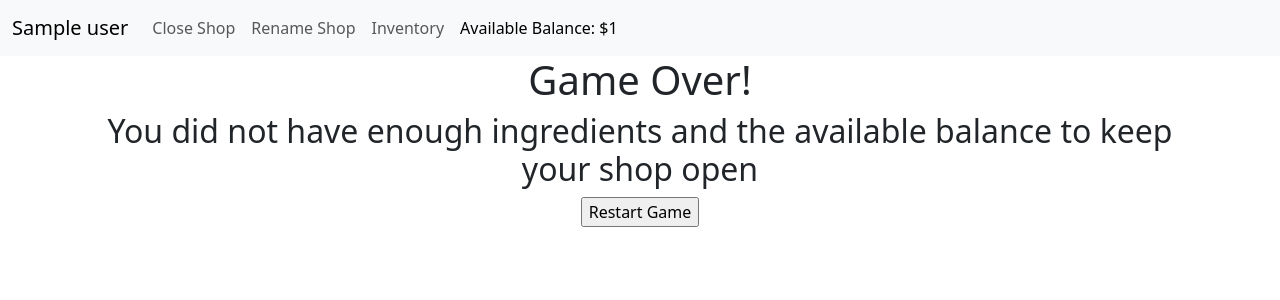
After one commit to Nic0cava/Flask-Coffee-Shop-App-Game, a Flask app: page /game_over in a window 1280 px wide. The commit adds this page. Shown: the top 300 px of the page. Run offline with Flask 3, Linux system fonts and the light colour scheme; the visitor is signed in with stand-in values (Sample User, id 1).

Commit message:
added more functionality and finished up the overall game loop

```diff
--- a/app.py
+++ b/app.py
@@ -17,6 +17,9 @@ class ShopNameForm(FlaskForm):
     name = StringField("Enter Name:")
     submit = SubmitField('Submit')
 
+class RestartForm(FlaskForm):
+    restart = SubmitField('Restart Game')
+
 class OpenForm(FlaskForm):
     submit = SubmitField("Open Shop")
 
@@ -29,12 +32,15 @@ class ContinueAnywayForm(FlaskForm):
 class CancelForm(FlaskForm):
     cancel = SubmitField("Cancel")
 
+class ContinuePlayingForm(FlaskForm):
+    continue_playing = SubmitField("Continue Playing")
+
 class BuyForm(FlaskForm):
     buy = SubmitField("Buy Inventory")
 
 class AddToCartForm(FlaskForm):
-    coffee_units = IntegerField('Coffee(250g/$16.90): ', validators=[InputRequired(), NumberRange(min=0, max=10)])
-    milk_units = IntegerField('Milk(1800ml/$4.24): ', validators=[InputRequired(), NumberRange(min=0, max=10)])
+    coffee_units = IntegerField('Coffee(125g/$16.90): ', validators=[InputRequired(), NumberRange(min=0, max=10)])
+    milk_units = IntegerField('Milk(600ml/$4.24): ', validators=[InputRequired(), NumberRange(min=0, max=10)])
     add_to_cart = SubmitField("Add To Cart")
 
 class ConfirmOrderForm(FlaskForm):
@@ -77,23 +83,27 @@ prices = {menu[0]: 3.65,
 # Latte: $6.75
 # Cappuccino: $5.95
 
-#!TODO: Set up a warning alert flash when user clicks 'Restart' link on the nav, tell user that all data will be reset an a new game will begin!
-
 @app.route('/', methods=['GET','POST'])
 def start():
     session.pop('name', None)
     #! Changing Variables
-    # Starting Balance: $50.00 #! Possibly create a balance_sheet.html page when user clicks on the balance link in the nav
-    session['balance'] = 50.00
-    # Starting Inventory: coffee(250g), milk(1800ml) #! Create a inventory.html page
+    # Starting Balance: $0.00
+    session['balance'] = 0.00
+    # Starting Inventory: coffee(125g), milk(900ml) #! Create a inventory.html page
     session['inventory'] = {
-        'coffee': 250,
-        'milk': 1800
+        'coffee': 125,
+        'milk': 600
     }
     session['random_coffee'] = random.choice(menu)
     session['customer_number'] = 1
     session['named'] = False
     session['accepted'] = False
+    session['the_made_coffee'] = None #! the_made_coffee
+    session['sold_coffee'] = False
+    session['bankruptcy'] = False
+    session["inventory_lockout"] = False
+    session['continue_playing'] = False
+    session['num_coffees_sold'] = 0
     form = StartForm()
     if form.validate_on_submit():
         return redirect(url_for('name_shop'))
@@ -154,6 +164,9 @@ def buy_inventory():
     inventory = session.get('inventory', {})
     cart_total = session['cart_total']
 
+    if session['bankruptcy'] and session['inventory_lockout']:
+        return redirect(url_for('game_over'))
+
     if form.validate_on_submit():
         added_to_cart = True
         session['coffee_units'] = form.coffee_units.data
@@ -168,16 +181,18 @@ def buy_inventory():
         cart_total = session['cart_total']
     elif form2.confirm_order.data and form2.validate_on_submit():
         if cart_total > session['balance']:
+            session['bankruptcy'] = True
             flash(f"Insufficient funds: The transfer cannot be completed as there is not enough available balance in your account!", "insufficient")
             return redirect(url_for('buy_inventory'))
         # Update inventory
-        inventory['coffee'] += session['coffee_units'] * 250
-        inventory['milk'] += session['milk_units'] * 1800
+        inventory['coffee'] += session['coffee_units'] * 125
+        inventory['milk'] += session['milk_units'] * 600
         session['inventory'] = inventory  # Save back to session
+        session["inventory_lockout"] = False
 
         # Update balance
         session['balance'] -= round(cart_total, 2)
-        flash(f"Success: Added {session['coffee_units']*250}g coffee and {session['milk_units']*1800}ml milk to inventory.", "sufficient")
+        flash(f"Success: Added {session['coffee_units']*125}g coffee and {session['milk_units']*600}ml milk to inventory.", "sufficient")
         return redirect(url_for('buy_inventory'))
     elif form3.cancel.data and form3.validate_on_submit():
         added_to_cart = False
@@ -189,18 +204,20 @@ def buy_inventory():
 
 @app.route('/front_desk', methods=['GET','POST'])
 def front_desk():
+    session['sold_coffee'] = False
     accepted = session['accepted']
     rejected = False
     random_coffee = session['random_coffee']
     customer_num = session['customer_number']
-    customer_mess = f"Hello, can I have a {random_coffee} please." #! Make a list of each message
+    customer_messages = [f"Hello, can I have a {random_coffee} please.", f"Thank you!", f"This place sucks :(", f"I asked for a {random_coffee}, not a {session['the_made_coffee']}? Make me a {random_coffee}!"] #! Make a list of each message
+    customer_mess = customer_messages[0]
     form = RejectForm()
     form2 = MakeCoffeeForm()
     form3 = NextCustomerForm() #! show this after you give coffee also
     form4 = GiveCoffeeForm()
     if form.reject.data and form.validate_on_submit():
         rejected = True
-        customer_mess = f"This place sucks :("
+        customer_mess = customer_messages[2]
     elif form2.make.data and form2.validate_on_submit():
         session['accepted'] = True
         return redirect(url_for('coffee_machine'))
@@ -210,10 +227,30 @@ def front_desk():
         session['customer_number'] += 1
         return redirect(url_for('front_desk'))
     elif form4.give.data and form4.validate_on_submit():
-        #! check to see if the_made_coffee matches customers order, if not, customer rejects,so make new coffee, else success, Update Balance with added sale
-        #! store session['the_made_coffee'] = latte <-- based on user input from CoffeeMachineForm()
-        session['accepted'] = False
-        return redirect(url_for('front_desk'))
+        if session['random_coffee'] == session['the_made_coffee']:
+            session['sold_coffee'] = True
+            customer_mess = customer_messages[1]
+            session['num_coffees_sold'] += 1
+
+            # Update balance
+            if session['the_made_coffee'] == menu[0]:
+                session['balance'] += prices[menu[0]]
+            elif session['the_made_coffee'] == menu[1]:
+                session['balance'] += prices[menu[1]]
+            elif session['the_made_coffee'] == menu[2]:
+                session['balance'] += prices[menu[2]]
+
+            session['accepted'] = False
+            rejected = True
+            session['the_made_coffee'] = None
+
+            #! Change back to $50 after testing
+            if session['balance'] >= 50.00 and session['continue_playing'] == False:
+                session['customer_number'] += 1
+                return redirect(url_for('you_won'))
+        else:
+            customer_mess = customer_messages[3]
+            session['the_made_coffee'] = None
     return render_template('front_desk.html', random_coffee=random_coffee, customer_mess=customer_mess, customer_num=customer_num, form=form, form2=form2, form3=form3, form4=form4, rejected=rejected, accepted=accepted)
 
 @app.route('/coffee_machine', methods=['GET','POST'])
@@ -229,11 +266,38 @@ def coffee_machine():
     form2 = RemakeForm()
     form3 = DoneForm()
     if form.make.data and form.validate_on_submit():
-        #! Update Inventory
-        #! Check to see what drink was made and store in (if not in recipes, value = None) <-- None will always get rejected by customer
-        #! session['the_made_coffee'] = latte
+        session['add_coffee'] = form.add_coffee.data
+        session['add_water'] = form.add_water.data
+        session['add_milk'] = form.add_milk.data
+        added_coffee = int(session['add_coffee'][:-1])
+        added_water = int(session['add_water'][:-2])
+        added_milk = int(session['add_milk'][:-2])
+
+        # Check if player has enough inventory
+        if added_coffee > session['inventory']['coffee'] or added_milk > session['inventory']['milk']:
+            session["inventory_lockout"] = True
+            flash("Not enough ingredients in inventory! Go to inventory to buy more!")
+            return redirect(url_for('coffee_machine'))
+
+        session['bankruptcy'] = False
+
+        # Update Inventory
+        session['inventory']['coffee'] -= added_coffee
+        session['inventory']['milk'] -= added_milk
+
+        # Check to see what drink was made(if not in recipes, value = None) <-- None will always get rejected by customer
+        if added_coffee == 18 and added_water == 50 and added_milk == 0:
+            session['the_made_coffee'] = 'espresso'
+        elif added_coffee == 24 and added_water == 200 and added_milk == 150:
+            session['the_made_coffee'] = 'latte'
+        elif added_coffee == 24 and added_water == 250 and added_milk == 100:
+            session['the_made_coffee'] = 'cappuccino'
+        else:
+            session['the_made_coffee'] = None
+
         made = True
     if form2.remake.data and form2.validate_on_submit():
+        session['the_made_coffee'] = None
         return redirect(url_for('coffee_machine'))
     if form3.done.data and form3.validate_on_submit():
         return redirect(url_for('front_desk'))
@@ -241,6 +305,23 @@ def coffee_machine():
 
     return render_template('coffee_machine.html', menu_items=menu_items, all_ingredients=all_ingredients, form=form, made=made, form2=form2, form3=form3)
 
+@app.route('/game_over', methods=['GET','POST'])
+def game_over():
+    form = RestartForm()
+    if form.validate_on_submit():
+        return redirect(url_for('start'))
+    return render_template('game_over.html', form=form)
+
+@app.route('/you_won', methods=['GET','POST'])
+def you_won():
+    form = RestartForm()
+    form2 = ContinuePlayingForm()
+    if form.restart.data and form.validate_on_submit():
+        return redirect(url_for('start'))
+    if form2.continue_playing.data and form2.validate_on_submit():
+        session['continue_playing'] = True
+        return redirect(url_for('front_desk'))
+    return render_template('you_won.html', form=form, form2=form2)
 
 
 if __name__=="__main__":
--- a/game_loop.py
+++ b/game_loop.py
@@ -147,6 +147,7 @@ while shop_open:
 
             # updates inventory after ingredients are used
             coffee, milk = update_inventory(coffee, milk, add_coffee, add_milk)
+
             if add_coffee == 24:
                 if add_water == 200 and add_milk == 150:
                     coffee_made = menu[1]
--- a/templates/base.html
+++ b/templates/base.html
@@ -6,6 +6,9 @@
     <title>Coffee Shop Game</title>
     <link href="https://cdn.jsdelivr.net/npm/bootstrap@5.3.6/dist/css/bootstrap.min.css" rel="stylesheet" integrity="sha384-4Q6Gf2aSP4eDXB8Miphtr37CMZZQ5oXLH2yaXMJ2w8e2ZtHTl7GptT4jmndRuHDT" crossorigin="anonymous">
     <script src="https://cdn.jsdelivr.net/npm/bootstrap@5.3.6/dist/js/bootstrap.bundle.min.js" integrity="sha384-j1CDi7MgGQ12Z7Qab0qlWQ/Qqz24Gc6BM0thvEMVjHnfYGF0rmFCozFSxQBxwHKO" crossorigin="anonymous"></script>
+  <style>
+  .mb-6 { margin-bottom: 6rem }
+  </style>
 </head>
 <body>
     <nav class="navbar navbar-expand-lg bg-body-tertiary">
--- a/templates/front_desk.html
+++ b/templates/front_desk.html
@@ -16,7 +16,7 @@
                 {{form2.hidden_tag()}}
                 {{form2.make()}}
         </form>
-        {% if accepted %}
+        {% if accepted and session['the_made_coffee'] != None %}
         <form method="POST">
             {{form4.hidden_tag()}}
             {{form4.give()}}
--- /dev/null
+++ b/templates/game_over.html
@@ -0,0 +1,16 @@
+{% extends "base.html" %}
+
+{% block content %}
+
+<div class="container text-center" >
+    <h1>Game Over!</h1>
+    <h2>You did not have enough ingredients and the available balance to keep your shop open</h2>
+    <div class="d-flex gap-4 justify-content-center">
+        <form method="POST">
+            {{form.hidden_tag()}}
+            {{form.restart()}}
+        </form>
+    </div>
+</div>
+
+{% endblock %}
```
Also changed, not shown: templates/buy_inventory.html (+15 -5 lines), templates/coffee_machine.html (+26 -2 lines), templates/you_won.html (added, +21 -0 lines). Lines whose indentation alone changed are shown as unchanged.
